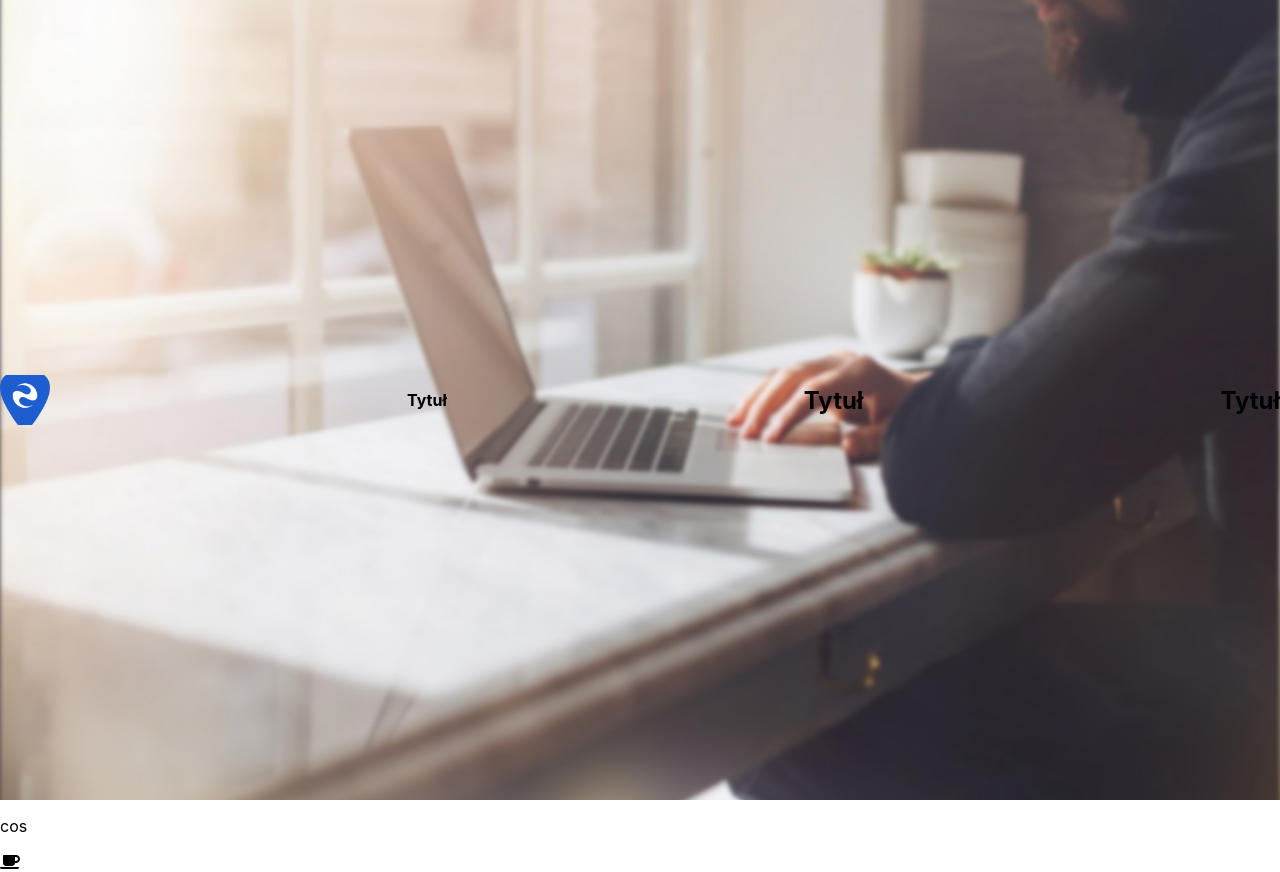
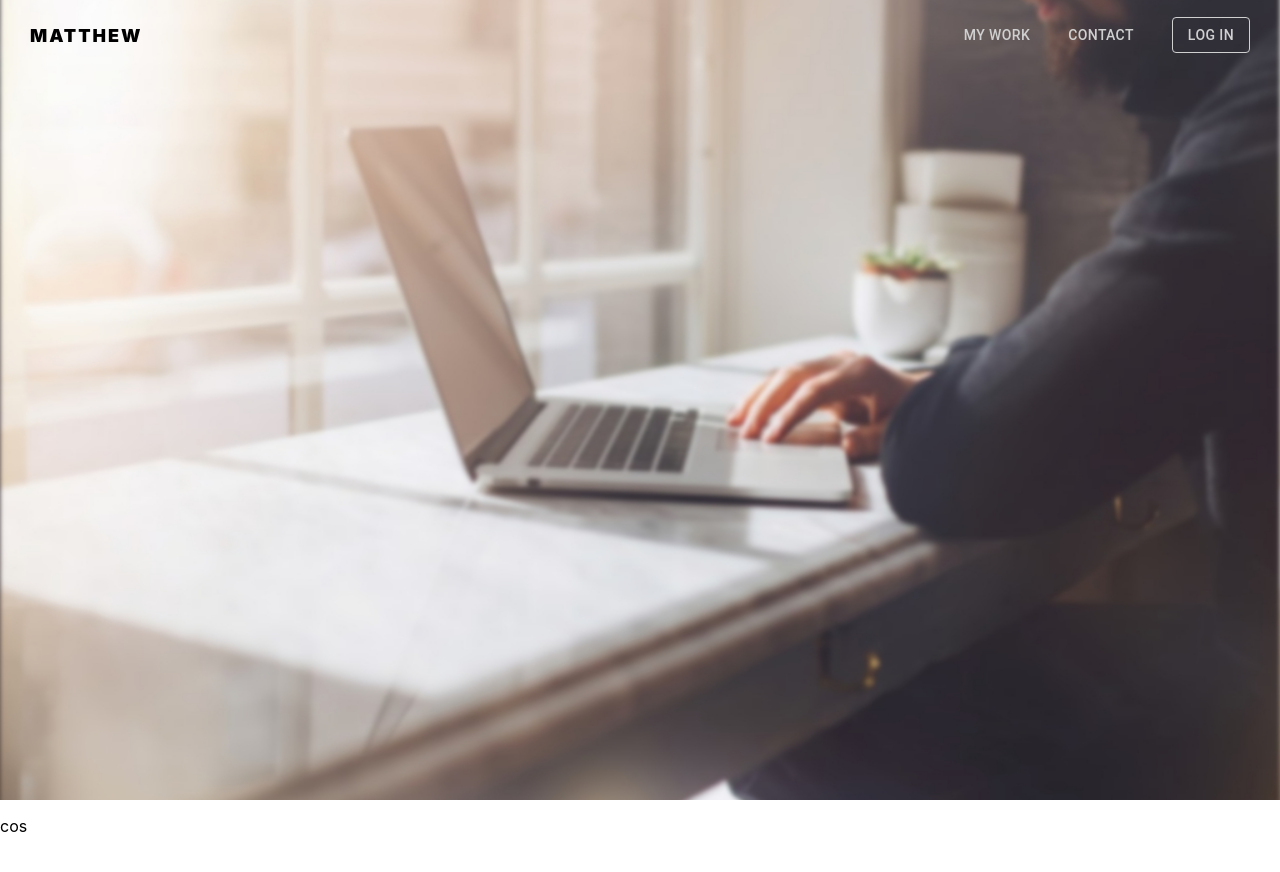
Before and after one commit to metju312/Portfolio, a React (Create React App) app: page / in a window 1280 px wide. After the commit the page ends 836 px from the top, so only its background shows below. Built offline with nearby package versions, Linux system fonts and the light colour scheme; a web font is replaced by a local one.

Commit message:
Dodanie elementów navbaru oraz ich ostylowanie

```diff
--- a/src/SimpleLayout/Logo.tsx
+++ b/src/SimpleLayout/Logo.tsx
@@ -5,6 +5,16 @@
 const useStyles = makeStyles((theme: Theme) =>
   createStyles({
     root: {
+
+    },
+    logoText: (props: any) => ({
+      fontSize: '18px',
+      color: 'black',
+      fontWeight: 900,
+      textTransform: 'uppercase',
+      letterSpacing: '2px'
+    }),
+    img: {
       backgroundImage: `url("assets/images/logo.png")`,
       height: '50px',
       backgroundPosition: 'center',
@@ -17,7 +27,9 @@
 
 const Logo = () => {
   const classes = useStyles();
-  return <div className={classes.root}></div>
+  return <div className={classes.root}>
+    <p className={classes.logoText}>Matthew</p>
+  </div>
 };
 
 export default Logo
--- a/src/SimpleLayout/NavBar.tsx
+++ b/src/SimpleLayout/NavBar.tsx
@@ -1,14 +1,34 @@
 import React from 'react'
-import {createStyles, Theme} from "@material-ui/core";
+import {Button, createStyles, Theme} from "@material-ui/core";
 import {makeStyles} from "@material-ui/core/styles";
+import Logo from "./Logo";
+import {grey, purple} from "@material-ui/core/colors";
 
 const useStyles = makeStyles((theme: Theme) =>
   createStyles({
     root: {
-      height: '100%',
+      height: '70px',
       display: 'flex',
       justifyContent: 'space-between',
-      alignItems: 'center'
+      alignItems: 'center',
+      paddingLeft: '30px',
+      paddingRight: '30px'
+    },
+    navBarButtons: {
+
+    },
+    logInButton: {
+      color: '#d0d0d0',
+      borderColor: '#d0d0d0',
+      '&:hover': {
+        color: '#f5f5f5',
+        borderColor: '#f5f5f5',
+      },
+      marginLeft: '30px'
+    },
+    secondaryButton: {
+      color: '#d0d0d0',
+      marginLeft: '22px'
     }
   })
 );
@@ -17,7 +37,12 @@
   const classes = useStyles();
   return <>
     <div className={classes.root}>
-      {props.children}
+      <Logo/>
+      <div className={classes.navBarButtons}>
+        <Button className={classes.secondaryButton}>My work</Button>
+        <Button className={classes.secondaryButton}>Contact</Button>
+        <Button variant="outlined" className={classes.logInButton}>Log in</Button>
+      </div>
     </div>
   </>
 };
--- a/src/SimpleLayout/SimpleLayout.tsx
+++ b/src/SimpleLayout/SimpleLayout.tsx
@@ -19,15 +19,9 @@
   return (
     <>
       <BackgroundImage>
-        <NavBar>
-          <Logo />
-          <h4>Tytuł </h4>
-          <h2>Tytuł</h2>
-          <h2>Tytuł</h2>
-        </NavBar>
+        <NavBar></NavBar>
       </BackgroundImage>
       <p>cos</p>
-      <FontAwesomeIcon icon="coffee" />
     </>
   )
 };
```
Also changed, not shown: src/utils/Template.tsx (added, +19 -0 lines).
